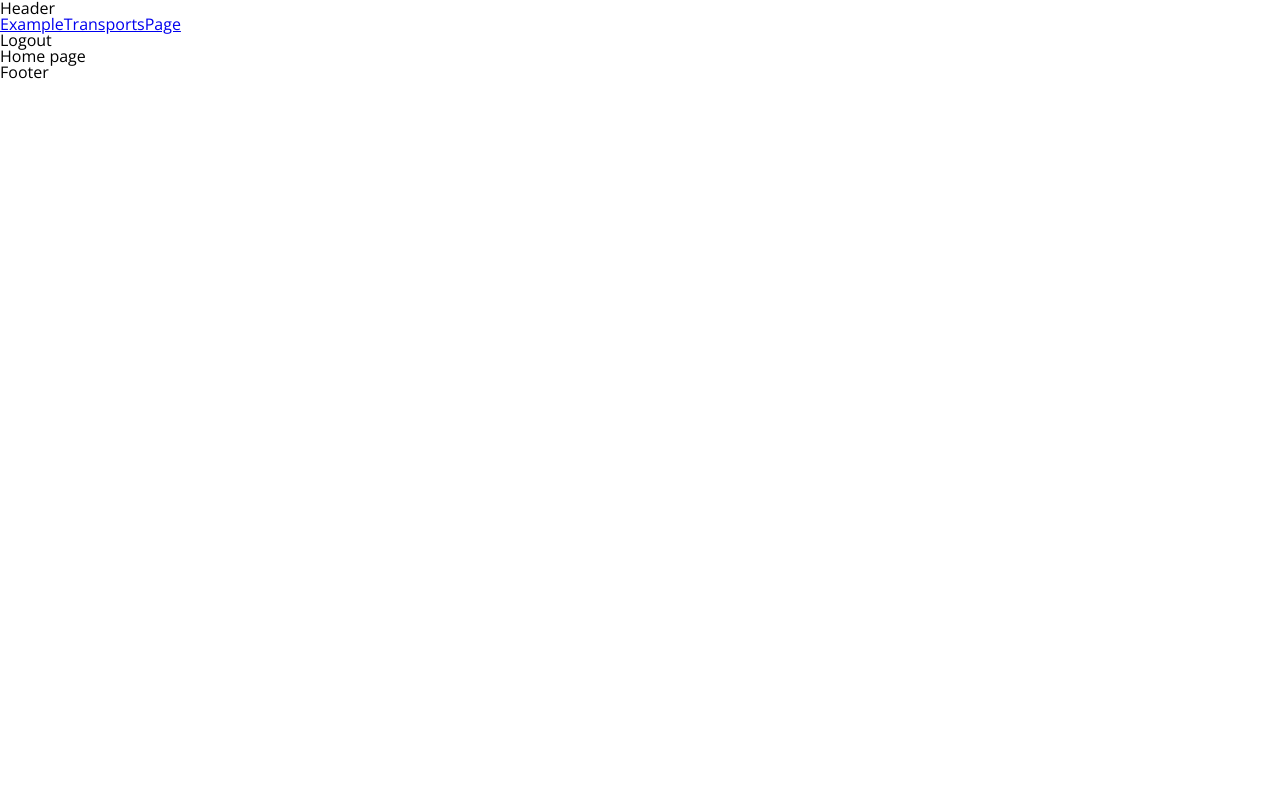
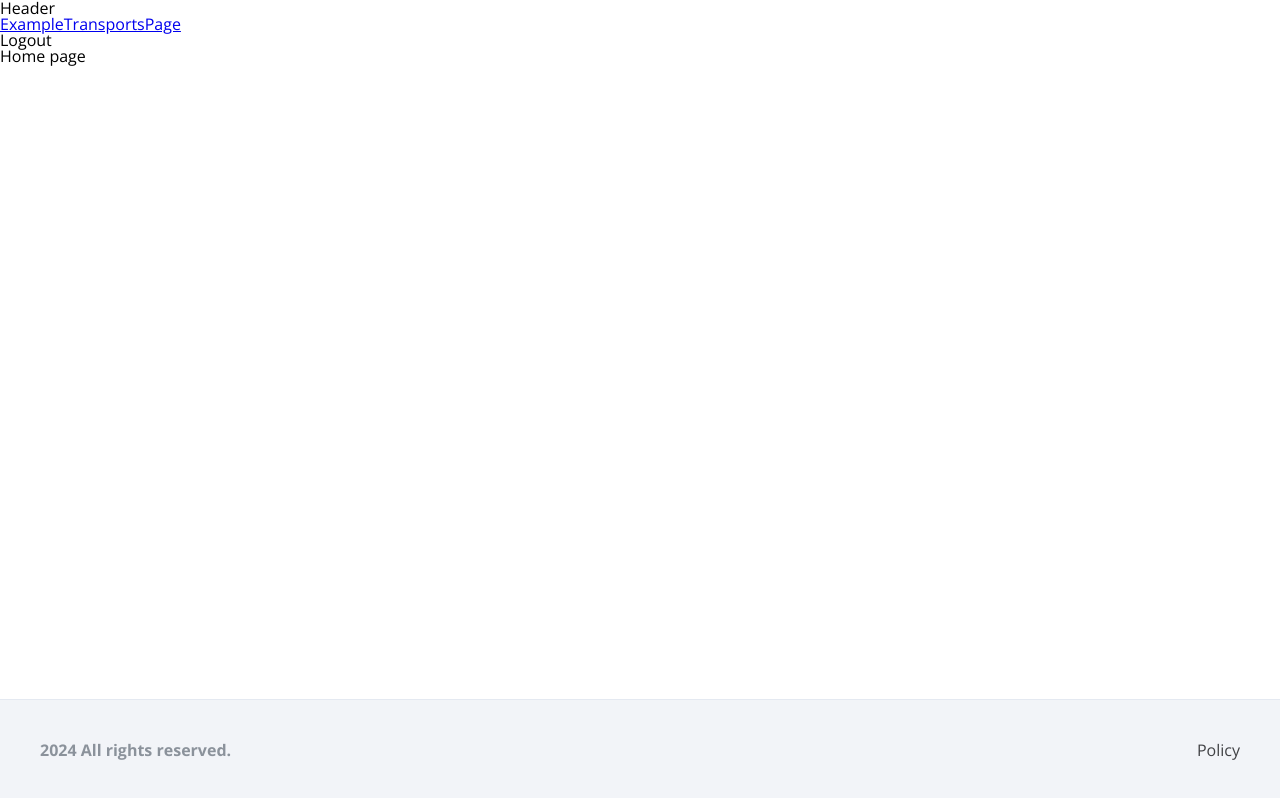
Before and after one commit to lywebdev/driveme, a React (Vite) app in the folder frontend/: page / in a window 1280 px wide. Built offline with nearby package versions, Linux system fonts and the light colour scheme.

Commit message:
DMF-5: creating a Footer component

```diff
--- a/frontend/src/app/App.jsx
+++ b/frontend/src/app/App.jsx
@@ -5,7 +5,9 @@ import {router} from './router.jsx';
 
 const App = () => {
     return (
-        <div id="app"><RouterProvider router={router} /></div>
+        <>
+            <RouterProvider router={router} />
+        </>
     );
 };
 
--- a/frontend/src/app/App.scss
+++ b/frontend/src/app/App.scss
@@ -1,5 +1,51 @@
 @import '../app/styles/reset';
 
-#app {
+#root {
   font-family: $ff-os;
+  display: flex;
+  flex-direction: column;
+  min-height: 100vh;
 }
+
+#body {
+  flex-grow: 1;
+}
+
+
+
+#footer {
+  border-top: 1px solid $color-gray--lighter_hover;
+  background: $color-gray--lighter;
+  height: 100px;
+
+  .container {
+    display: flex;
+    align-items: center;
+    justify-content: space-between;
+    height: 100%;
+  }
+}
+
+.footer__copyright {
+  color: $color-gray;
+  font-weight: bold;
+}
+
+.footer-links {
+  a {
+    color: $color-black--light;
+    text-decoration: none;
+
+    &:hover {
+      text-decoration: underline;
+    }
+  }
+}
+
+
+.container {
+  width: $container-width;
+  max-width: $container-width;
+  margin-left: auto;
+  margin-right: auto;
+}
--- a/frontend/src/app/styles/_fonts.scss
+++ b/frontend/src/app/styles/_fonts.scss
@@ -1,3 +1,4 @@
+/*
 @font-face {
   font-family: 'Open Sans';
   src: url('../assets/fonts/OpenSans-Regular.ttf') format('truetype');
@@ -67,3 +68,6 @@
   font-weight: 700;
   font-style: italic;
 }
+*/
+
+@import url('https://fonts.googleapis.com/css2?family=Open+Sans:ital,wght@0,300..800;1,300..800&display=swap');
--- a/frontend/src/app/styles/_variables.scss
+++ b/frontend/src/app/styles/_variables.scss
@@ -12,7 +12,9 @@ $color-gray--lighter_hover: #E4E9F1;
 $color-blue: #3899F3;
 
 
-
 $ff-os: 'Open Sans', sans-serif;
 
 $fs-page-title: 32px;
+
+
+$container-width: 1200px;
--- a/frontend/src/components/layouts/Footer.jsx
+++ b/frontend/src/components/layouts/Footer.jsx
@@ -1,6 +1,13 @@
 const Footer = () => {
     return (
-        <footer id="footer">Footer</footer>
+        <footer id='footer'>
+            <div className='container'>
+                <div className='footer__copyright'>2024 All rights reserved.</div>
+                <ul className='footer-links'>
+                    <li className='footer-links__item'><a href="#">Policy</a></li>
+                </ul>
+            </div>
+        </footer>
     );
 };
 
--- a/frontend/src/components/layouts/Layout.jsx
+++ b/frontend/src/components/layouts/Layout.jsx
@@ -5,7 +5,9 @@ import {Outlet} from "react-router-dom";
 const Layout = () => (
     <>
         <Header />
-        <Outlet />
+        <div id="body">
+            <Outlet />
+        </div>
         <Footer />
     </>
 );
```
